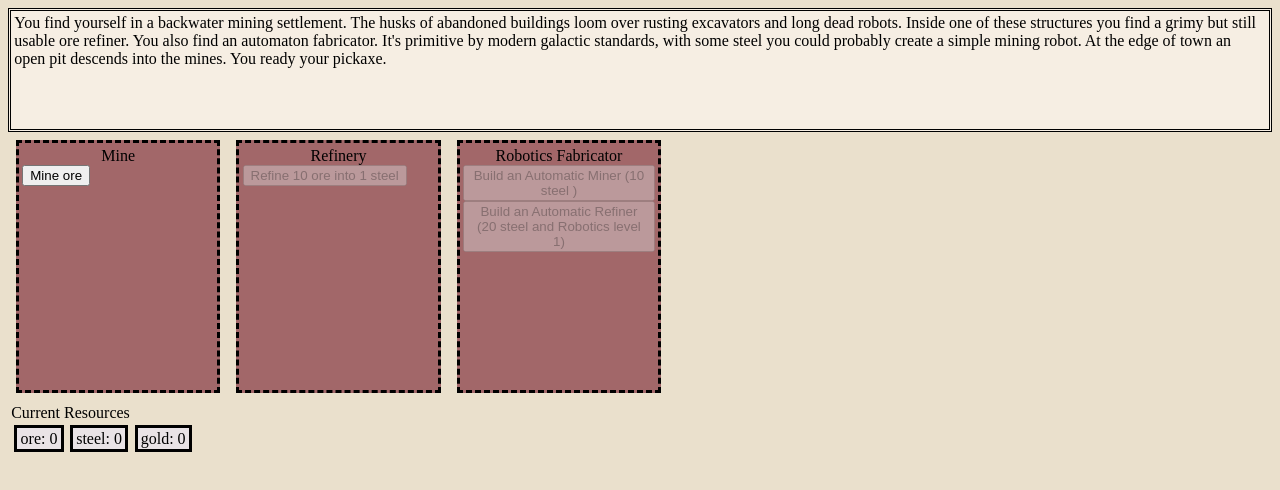
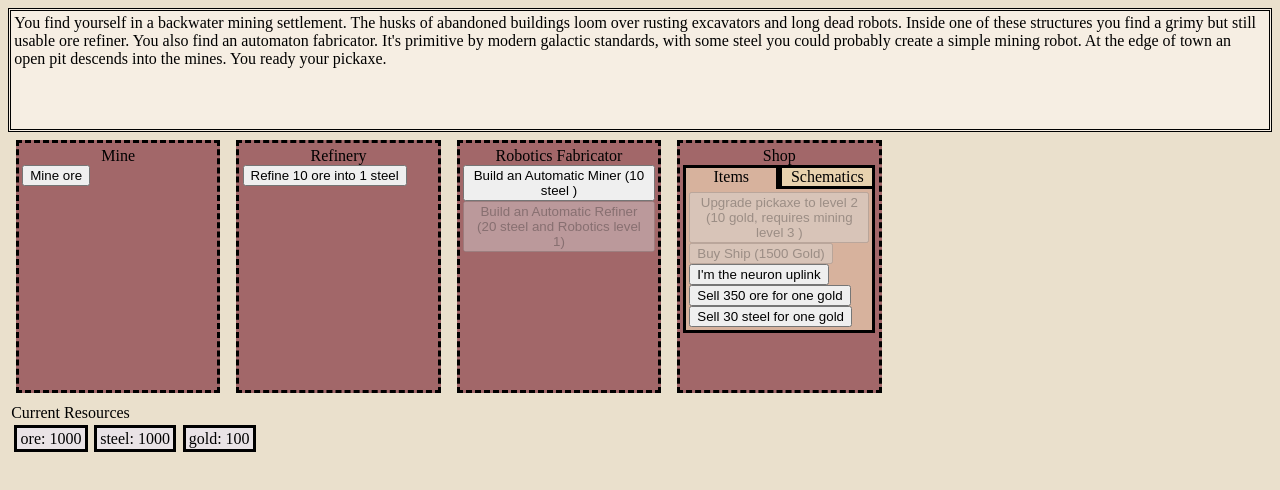
Before and after one commit to michaelwhittemore/vue-clicker-game, a Vue app: page / in a window 1280 px wide. Shown: the top 490 px of the page. Built offline with nearby package versions, Linux system fonts and the light colour scheme.

Commit message:
started on nueron uplink

```diff
--- /dev/null
+++ b/src/components/NeruonUplinkComponent.vue
@@ -0,0 +1,3 @@
+<script setup lang="ts">
+// should this live in a different file?
+</script>
--- /dev/null
+++ b/src/components/ShopComponents/BuyNeuronUplink.vue
@@ -0,0 +1,30 @@
+<script setup lang="ts">
+import { gameStateStorage } from '@/typescript/gameStateStorage';
+import { computed } from 'vue';
+import { activateNarrativeTrigger } from '@/typescript/gameHelpers';
+
+// Should we treat this the same way we do gold miners where it's a trickle?
+// Will need to add an upgrade
+// Do we still need the upgrade interface? - maybe that's too specific?
+
+// TODO - need to add to the game loop
+    // - we will need to store which skill is currently selected - let's start with mining
+
+const onClickHandler = () => {
+    gameStateStorage.neuronUplink.isPurchased = true;
+    // Will need to subtract the cost
+    activateNarrativeTrigger('hasBuiltNeuronUplink')
+
+}
+
+const computedShouldDisplay = computed(() => {
+    return true; // This should actually be the sum of levels
+})
+const computedSufficientGold = computed(() => {
+    return true; // TODO
+})
+</script>
+<template>
+    <button @click="onClickHandler">I'm the neuron uplink </button>
+
+</template>
--- a/src/components/ShopComponents/BuySchematic.vue
+++ b/src/components/ShopComponents/BuySchematic.vue
@@ -14,12 +14,11 @@ const clickHandler = (schematicName: keyof typeof schematicsData) => {
     gameStateStorage.unlockedSchematics.push(schematicName);
     gameStateStorage.resources.gold -= schematicsData[schematicName].price;
 }
-// shouldDisplay is itself a function
+// `shouldDisplay` is itself a function
 const computedIsUnlocked: ComputedRef<boolean> = computed(schematicsData[schematicName].shouldDisplay);
 const computedSufficientGold = computed(() => {
     return gameStateStorage.resources.gold >= schematicsData[schematicName].price;
 })
-
 
 </script>
 <template>
--- a/src/components/ShopComponents/ShopItemsComponent.vue
+++ b/src/components/ShopComponents/ShopItemsComponent.vue
@@ -2,11 +2,13 @@
 import BuyPickaxeUpgrade from './BuyPickaxeUpgrade.vue';
 import BuyShip from './BuyShip.vue';
 import SellResourceForGold from './SellResourceForGold.vue';
+import BuyNeuronUplink from './BuyNeuronUplink.vue';
 </script>
 <template>
     <div class="itemsColor shopTab">
         <BuyPickaxeUpgrade />
         <BuyShip />
+        <BuyNeuronUplink />
         <SellResourceForGold resource-type="ore" />
         <SellResourceForGold resource-type="steel" />
     </div>
--- a/src/typescript/gameConstants/narrativeTriggersToText.ts
+++ b/src/typescript/gameConstants/narrativeTriggersToText.ts
@@ -14,5 +14,5 @@ export const narrativeTriggersToText: Record<string, string> = {
     hasBuiltAutoGoldMiner: 'TODO hasBuiltAutoGoldMiner need to mention that it is slow ',
     hasBuiltAdvancedAutoMiner: 'TODO (Something about far sleeker, maybe even approaching graceful. It will mine five ore at a time)',
     tradingUnlock1: 'You have done a fair deal of buying and selling. Your haggling skills now allow you to sell resources at a better rate. (Leveling trading further will increase this bonus)',
-    builtNeuronUplink: 'TODO, something about feeling a tad uncomfortable about installing a jury rigged computer in your head but you\'ve done worse'
+    hasBuiltNeuronUplink: 'TODO, something about feeling a tad uncomfortable about installing a jury rigged computer in your head but you\'ve done worse. (You\'ll now passively gain a trickle of experience in the selected skill)'
 }
--- a/src/typescript/gameConstants/readableTextMap.ts
+++ b/src/typescript/gameConstants/readableTextMap.ts
@@ -7,5 +7,6 @@ export const readableTextMap: Record<string, string> = {
     // Refinery Upgrades
     improvedRefineryHopper: 'Improved Refinery Hopper',
     improvedRefineryFurnace: 'Improved Refinery Furnace',
-
+    // Shop upgrades
+    neuronUplink: 'Neuron Uplink',
 }
--- a/src/typescript/gameHelpers.ts
+++ b/src/typescript/gameHelpers.ts
@@ -1,5 +1,6 @@
 import { gameStateStorage } from "./gameStateStorage"
-import type { ValidSkills, NarrativeTrigger } from "./gameTypes"
+import type { ValidSkills } from "./gameTypes"
+import { narrativeTriggersToText } from "./gameConstants/narrativeTriggersToText";
 import { levelToNarrativeTriggerBreakpoints } from "./gameConstants/levelToNarrativeTriggerBreakpoints";
 export const earnExperienceInSkill = (relevantSkill: ValidSkills, experienceAmount: number = 1) => {
     gameStateStorage.skills[relevantSkill].experience += experienceAmount;
@@ -21,7 +22,7 @@ const levelUpSkill = (relevantSkill: ValidSkills) => {
     gameStateStorage.skills[relevantSkill].targetExperience = Math.trunc(gameStateStorage.skills[relevantSkill].targetExperience * 1.15)
 }
 
-export const activateNarrativeTrigger = (narrativeTrigger: NarrativeTrigger) => {
+export const activateNarrativeTrigger = (narrativeTrigger: keyof typeof narrativeTriggersToText) => {
     if (!gameStateStorage.narrativeTriggersArray.includes(narrativeTrigger)) {
         gameStateStorage.narrativeTriggersArray.push(narrativeTrigger)
     }
--- a/src/typescript/gameStateStorage.ts
+++ b/src/typescript/gameStateStorage.ts
@@ -35,7 +35,12 @@ export interface StateStorageObject {
     }
     upgrades: {
         pickaxe: Upgrade
+
     },
+    neuronUplink: {
+        isPurchased: boolean,
+        selectedSkill: ValidSkills | null,
+    }// It's possible this should be an outer property?
     refineryState: {
         refineryUpgrades: Array<string>,
         oreInput: number,
@@ -46,7 +51,7 @@ export interface StateStorageObject {
     narrativeTriggersArray: Array<keyof typeof narrativeTriggersToText>,
 }
 
-const isDevTesting = false // MUST BE SET HERE, ISN'T REACTIVE
+const isDevTesting = true // MUST BE SET HERE, ISN'T REACTIVE
 const gameStateStorageObject: StateStorageObject = {
     isDevTesting,
     automatons: {
@@ -56,9 +61,9 @@ const gameStateStorageObject: StateStorageObject = {
         advancedAutoMiner: 0,
     },
     resources: {
-        ore: (isDevTesting ? 1000 :  0),
-        steel: (isDevTesting ? 1000 :  0),
-        gold: (isDevTesting ? 100 :  0),
+        ore: (isDevTesting ? 1000 : 0),
+        steel: (isDevTesting ? 1000 : 0),
+        gold: (isDevTesting ? 100 : 0),
     },
     skills: {
         mining: {
@@ -86,7 +91,11 @@ const gameStateStorageObject: StateStorageObject = {
                 skill: 'mining',
                 skillLevel: 3,
             }
-        }
+        },
+    },
+    neuronUplink: {
+        isPurchased: false,
+        selectedSkill: null,
     },
     refineryState: {
         refineryUpgrades: [],
```
Also changed, not shown: 1 other file (tests, documents, lock files or other folders).
